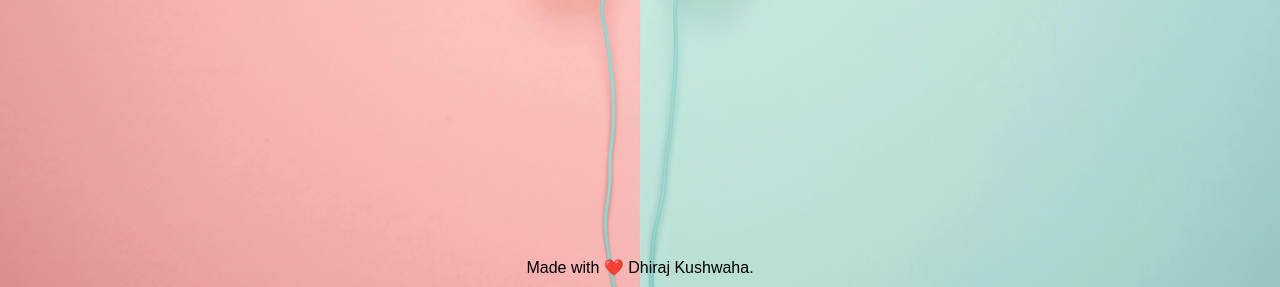
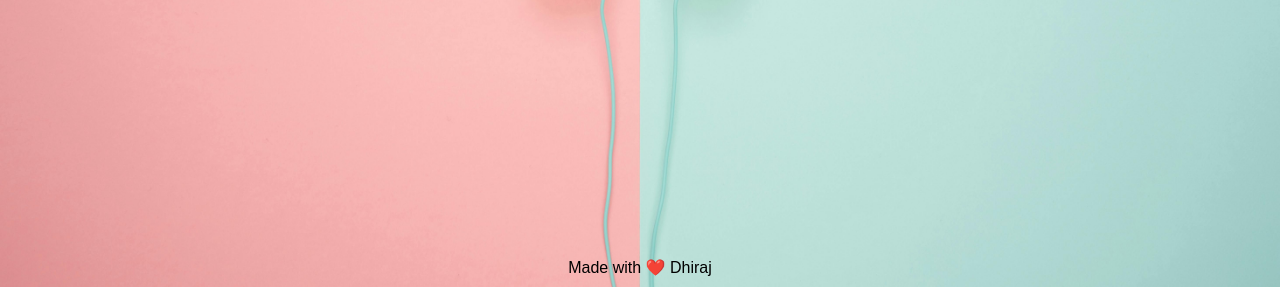
Before and after one commit to Dhirajkushwaha3/timer, a plain HTML site: page index.html in a window 1280 px wide. Shown: the part 513-800 px from the top of the page. Drawn offline with Linux system fonts and the light colour scheme.

Commit message:
Update index.html

```diff
--- a/index.html
+++ b/index.html
@@ -14,7 +14,7 @@
     <button id="stop">Stop</button>
     <button id="restart">Restart</button>
   </div>
-  <footer> Made with ❤️ Dhiraj Kushwaha.</footer>
+  <footer> Made with ❤️ Dhiraj</footer>
   <script src="index.js"></script>
 </body>
 </html>
```
